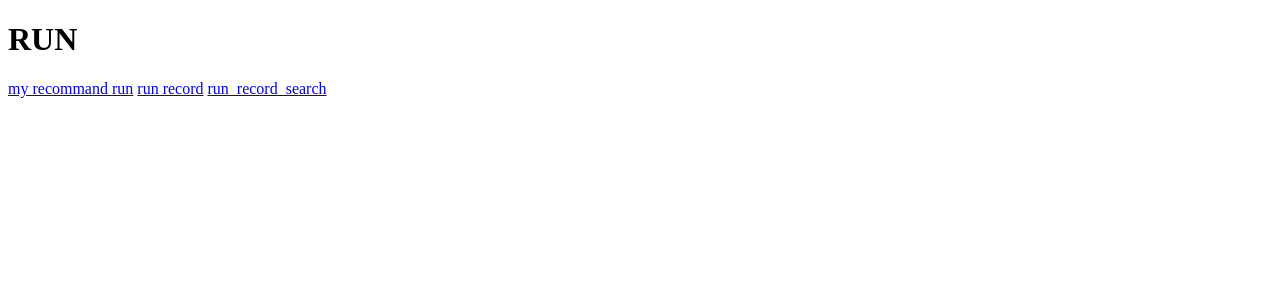
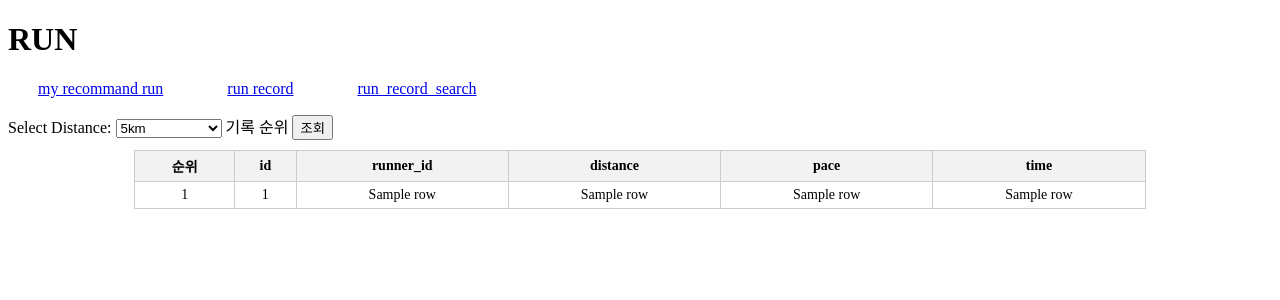
Before and after one commit to sjlee0303/DB_project_2024, a Flask app: template templates/home.html in a window 1280 px wide. Shown: the top 300 px of the page. Run offline with Flask 3, Linux system fonts and the light colour scheme; the template is opened without the code that fills it: most values are stand-ins (such as "Sample title", 1, 10 or a date in 2020).

Commit message:
"나의 run 기록하기" 거리에 따른 순위 조회

```diff
--- a/main.py
+++ b/main.py
@@ -4,9 +4,29 @@ import sqlite3
 app = Flask(__name__)
 app.secret_key = 'your_secret_key'
 
-@app.route('/')
+@app.route('/', methods=['GET','POST'])
 def home():
-    return render_template('home.html')
+    run_record_result = None
+    if request.method == 'POST':
+        if 'distance' in request.form:
+            distance = request.form['distance']
+            print(distance)
+
+            db = sqlite3.connect('marathon.db')
+            cursor = db.cursor()
+
+            squl_query_records = '''
+            SELECT *
+            FROM run_records
+            WHERE distance = ?
+            ORDER BY pace ASC, time ASC;
+            '''
+
+            cursor.execute(squl_query_records, (distance,))
+            run_record_result = cursor.fetchall()
+            db.close()
+
+    return render_template('home.html', run_record_result=run_record_result)
 
 # get : 서버에서 데이터를 가져올 때 사용
 # post : 클라이언트가 서버로 데이터를 보낼때 사용
--- a/templates/home.html
+++ b/templates/home.html
@@ -1,6 +1,29 @@
 <!DOCTYPE html>
 <html>
     <head>
+        <style>
+            a {
+                padding: 30px;
+            }
+
+            table {
+                width: 80%; /* 테이블 너비를 부모 요소의 80%로 설정 */
+                margin: 10px auto; /* 중앙 정렬 */
+                border-collapse: collapse; /* 테두리 겹침 제거 */
+            }
+
+            th, td {
+                border: 1px solid #ccc; /* 테두리 설정 */
+                padding: 5px; /* 셀 내부 여백 줄이기 */
+                text-align: center; /* 텍스트 가운데 정렬 */
+                font-size: 14px; /* 텍스트 크기 작게 설정 */
+            }
+
+            th {
+                background-color: #f2f2f2; /* 헤더 배경색 설정 */
+                font-weight: bold; /* 헤더 글씨 강조 */
+            }
+        </style>
     </head>
     <body>
         <h1>RUN</h1>
@@ -10,5 +33,50 @@
             <a href="/run_record">run record</a>
             <a href="/run_record_search">run_record_search</a>
         </p>
+
+        <form action="/" method="POST">
+            <label for="distance">Select Distance:</label>
+            <select id="distance" name="distance">
+                <option value="5km">5km</option>
+                <option value="10km">10km</option>
+                <option value="half">Half Marathon</option>
+                <option value="full">Full Marathon</option>
+            </select>
+            <span>기록 순위 </span>
+            <input type="submit" value="조회">
+        </form>
+
+        {%if run_record_result %}
+
+            <table>
+                <thead>
+                    <tr>
+                        <th>순위</th>
+                        <th>id</th>
+                        <th>runner_id</th>
+                        <th>distance</th>
+                        <th>pace</th>
+                        <th>time</th>
+                    </tr>
+                </thead>
+                <tbody>
+                    {% for row in run_record_result %}
+                    <tr>
+                        <td>{{ loop.index }}</td>
+                        <td>{{ row[0] }}</td>
+                        <td>{{ row[1] }}</td>
+                        <td>{{ row[2] }}</td>
+                        <td>{{ row[3] }}</td>
+                        <td>{{ row[4] }}</td>
+                    </tr>
+                    {% endfor %}
+                </tbody>
+            </table>
+
+        {% else %}
+            <p>데이터가 없습니다.</p>
+
+        {% endif %}
+
     </body>
 </html>
```
